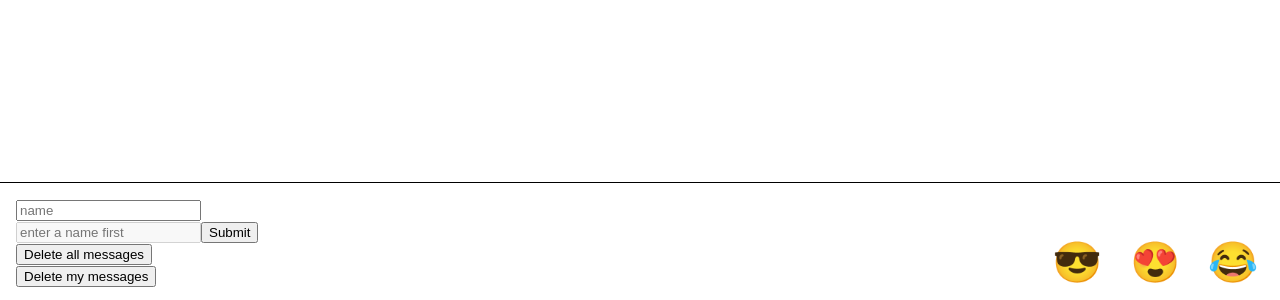
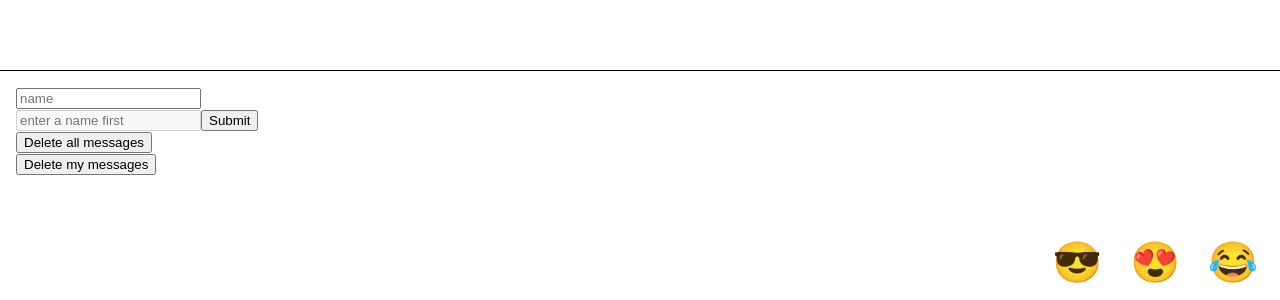
Before and after one commit to sanalabs/collaboration-kit, a React (Create React App) app in the folder examples/react-example/: page / in a window 1280 px wide. Shown: the part 497-797 px from the top of the page. Built offline with nearby package versions, Linux system fonts and the light colour scheme; what y-webrtc would draw is missing.

Commit message:
Add some padding

```diff
--- a/examples/react-example/src/App.tsx
+++ b/examples/react-example/src/App.tsx
@@ -129,6 +129,7 @@ const Controls = () => {
         backgroundColor: 'white',
         borderTop: '1px solid black',
         padding: '16px',
+        paddingBottom: '128px',
       }}
     >
       <div>
```
